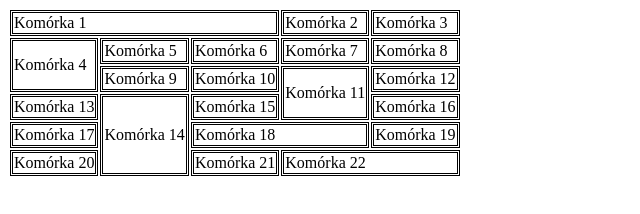
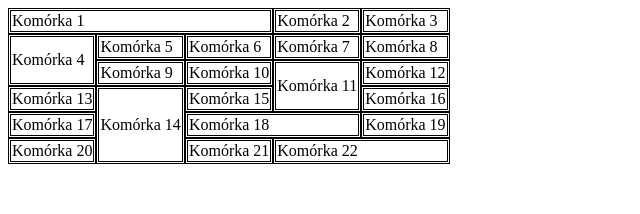
Before and after one commit to Rekar7/site, a plain HTML site: page zadanie3/index.html in a window 1280 px wide. Shown: the whole page, without its empty margins (0-640 px from the left). Drawn offline with Linux system fonts and the light colour scheme.

Commit message:
zadanie3edit

```diff
--- a/zadanie3/index.html
+++ b/zadanie3/index.html
@@ -10,7 +10,7 @@
 
 <body>
 
-    <table>
+    <table cellspacing="0">
         <tr>
             <td colspan="3">Komórka 1</td>
             <td>Komórka 2</td>
```
Lines whose indentation alone changed are shown as unchanged.
